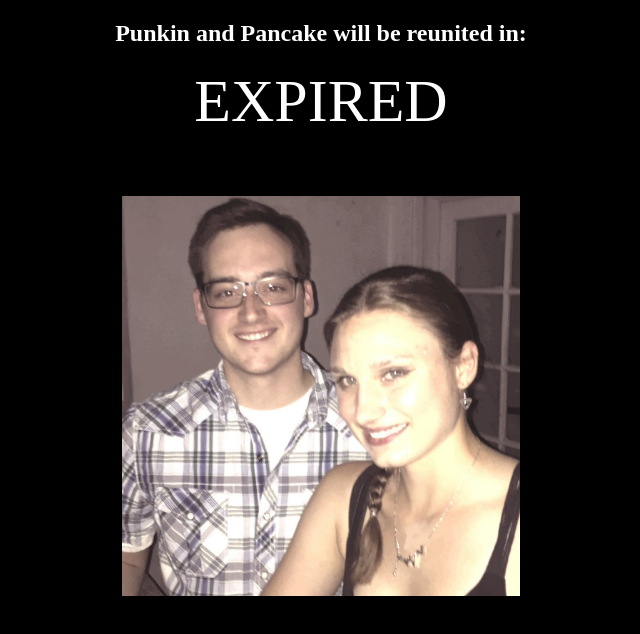
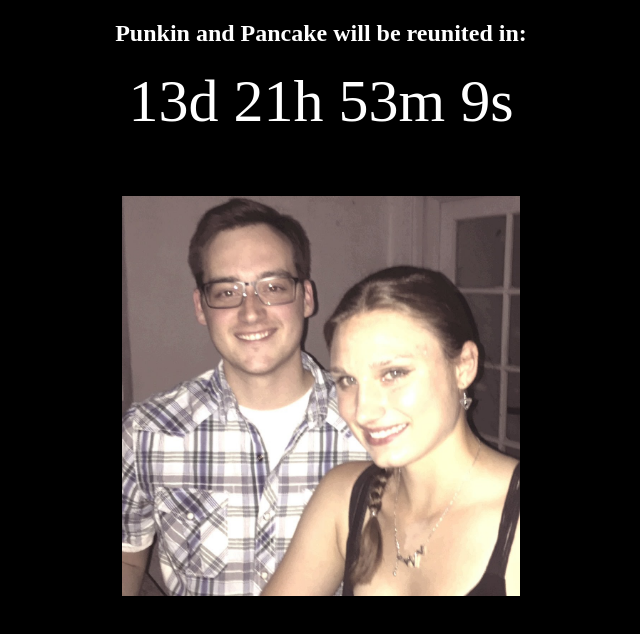
Before and after one commit to Chambrse/ReunionTimer, a plain HTML site: page index.html in a window 1280 px wide. Shown: the whole page, without its empty margins (319-959 px from the left). Drawn offline with nearby package versions, Linux system fonts and the light colour scheme.

Commit message:
Update index.html

```diff
--- a/index.html
+++ b/index.html
@@ -49,7 +49,7 @@
 
     <script>
         // Set the date we're counting down to
-        var countDownDate = new Date("May 31, 2019 12:00:00").getTime();
+        var countDownDate = new Date("July 3, 2019 12:00:00").getTime();
         let numberOfImages = 18;
         let slideshowInterval = setInterval(function () {
             let imagePath = './images/' + Math.ceil(Math.random() * numberOfImages) + '.jpg';
```
